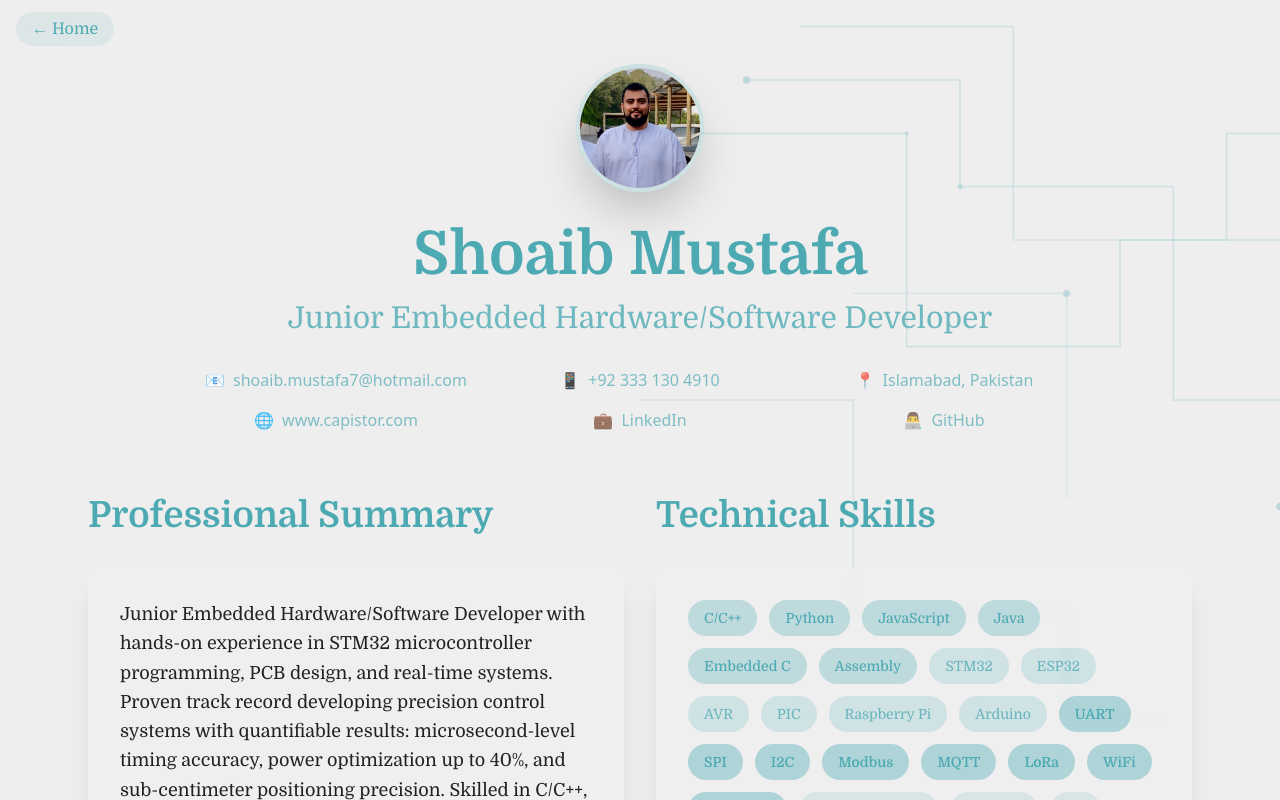
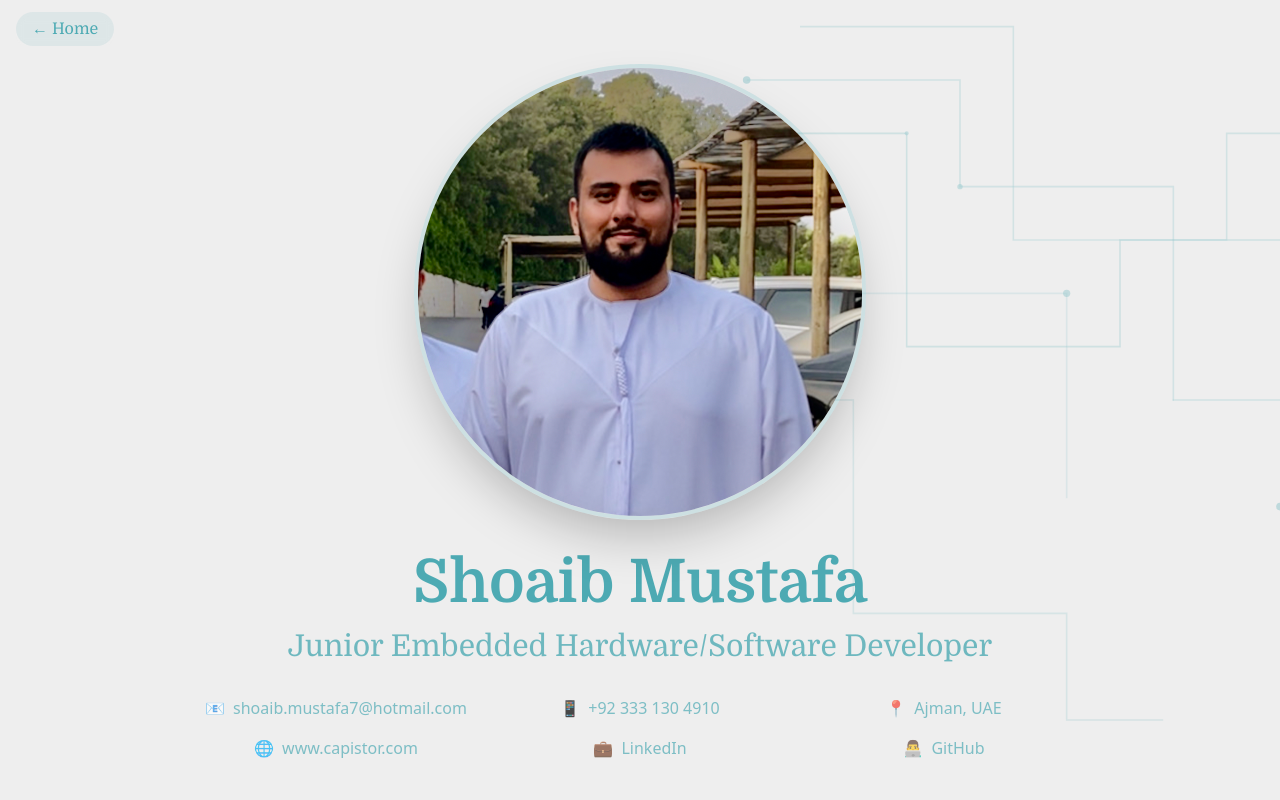
Before and after one commit to KamranTalpur/capistor-website, a React (Vite) app: page /cv in a window 1280 px wide. Shown: the top 800 px of the page. Built offline with nearby package versions, Linux system fonts and the light colour scheme.

Commit message:
fixed profile pixture

```diff
--- a/src/data/cvData.ts
+++ b/src/data/cvData.ts
@@ -86,7 +86,7 @@ export const cvData: CVData = {
         email: "shoaib.mustafa7@hotmail.com",
         phone: "+92 333 130 4910",
         phoneSecondary: "+971 503 194 719",
-        location: "Islamabad, Pakistan",
+        location: "Ajman, UAE",
         website: "www.capistor.com",
         linkedin: "https://linkedin.com/in/shoaib-mustafa-794a0215a",
         github: "https://github.com/manhoosbilli1",
--- a/src/pages/cv/page.tsx
+++ b/src/pages/cv/page.tsx
@@ -60,7 +60,7 @@ export default function CVPage() {
                             <img
                                 src="/cv_assets/my_picture.png"
                                 alt="Shoaib Mustafa"
-                                className="w-32 h-32 rounded-full mx-auto mb-6 shadow-2xl border-4 border-sexyblue/20"
+                                className="w-62 h-62 rounded-full mx-auto mb-6 shadow-2xl border-4 border-sexyblue/20"
                             />
                         </div>
                         <h1 className="text-5xl lg:text-6xl font-domine font-black text-sexyblue mb-4">
```
